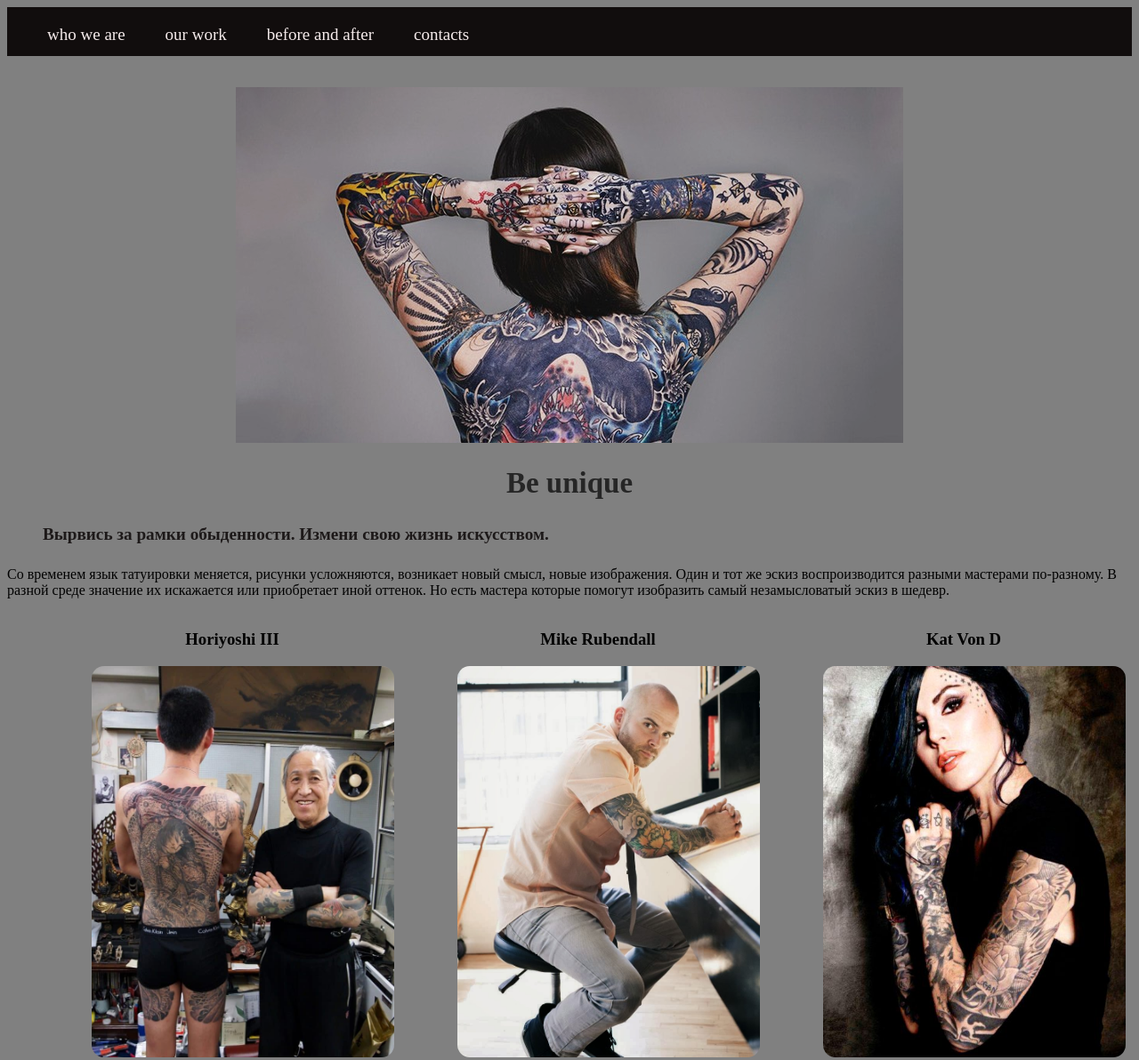
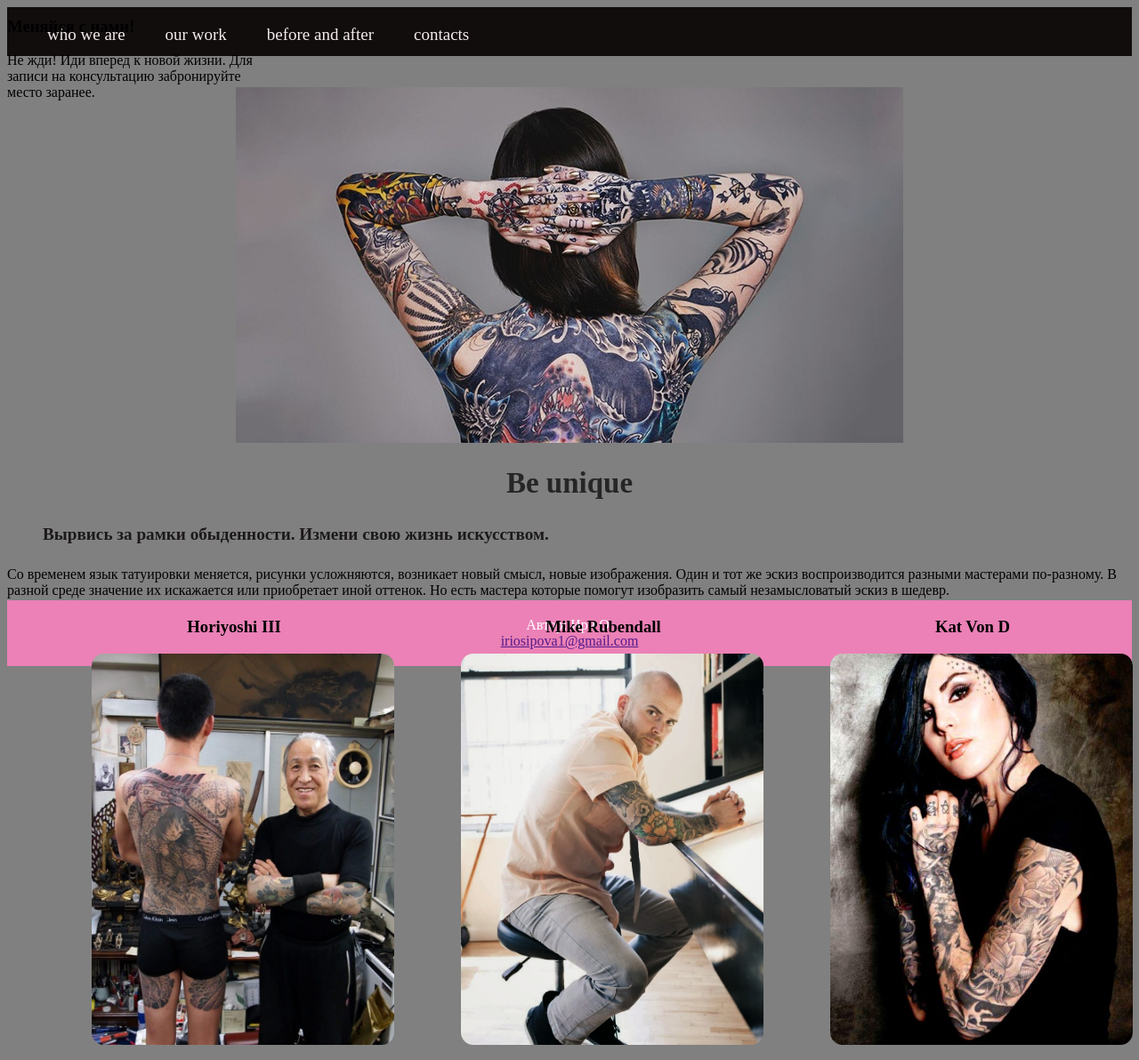
Before and after one commit to IriFeliz/Tattoo-world, a plain HTML site: page index.html in a window 1280 px wide. Shown: the top 1192 px of the page at 89% size. Drawn offline with Linux system fonts and the light colour scheme; files whose address does not match are found by name.

Commit message:
add footer

```diff
--- a/index.html
+++ b/index.html
@@ -33,6 +33,8 @@
         </p>
     </div>
 
+    <section id="authors">
+
     <div class="first_story">
         <h3 class="header" >Horiyoshi III</h3>
         <img src="..//img/one.jpg" alt="Horiyoshi II">
@@ -64,21 +66,23 @@
         </p>
         <p> Instagram: <a href="https://www.instagram.com/thekatvond/"> Kat Von D </a> </p>
     </div>
-<!--
-    <div class="phylosophy">
-        <img src="../img/booking.jpg" >
-        <h3> Меняйся с нами! </h3>
-        <p> Не жди! Иди вперед к новой жизни.
+</section>
+<div class="us">
+    <h3> Меняйся с нами! </h3>
+    <p> Не жди! Иди вперед к новой жизни.
             Для записи на консультацию забронируйте место заранее.
+    </p>
 
+
+        </div>
+
+    <footer>
+        <p> Автор: Ири О. <br>
+            <a href=""> iriosipova1@gmail.com</a>
         </p>
-        <button> </button>
-
-    </div>
--->
-    <footer>
 
     </footer>
 
+
 </body>
 </html>
--- a/style.css
+++ b/style.css
@@ -40,19 +40,12 @@ header {
     margin-right: auto;
     opacity: 0.9;
 
-
-
 }
 
 .moto {
-    /*
-    position: absolute;
-    top:8px;
-    left: 32px;
-    */
-
+    width:100%;
+    height:150px;
 }
-
 .moto h4 {
     font-size: larger;
     font-stretch: expanded;
@@ -64,6 +57,14 @@ h2 {
     font-style: Arial. sans-serif;
     font-size: 33px;
     text-align: center;
+
+}
+
+#authors {
+    width: 100%;
+    height:400px;
+    clear: both;
+    position: absolute;
 
 }
 
@@ -111,19 +112,25 @@ h2 {
     height: 440px;
     border-radius: 14px;
 
+
 }
 
 .header {
     text-align: center;;
 }
-/*
-.phylosophy {
-   clear: both;
-   margin-top: 40px;
+
+.us {
+    width: 300px;
+    height: 100px;
+    position: absolute;
+    top: 0;
+
+
 }
 
-.phylosophy img {
-
-    height: 80px;
+footer {
+    background-color: rgb(235, 129, 182);
+    color: white;
+    text-align: center;
+    padding: 3px;
 }
-*/
```
